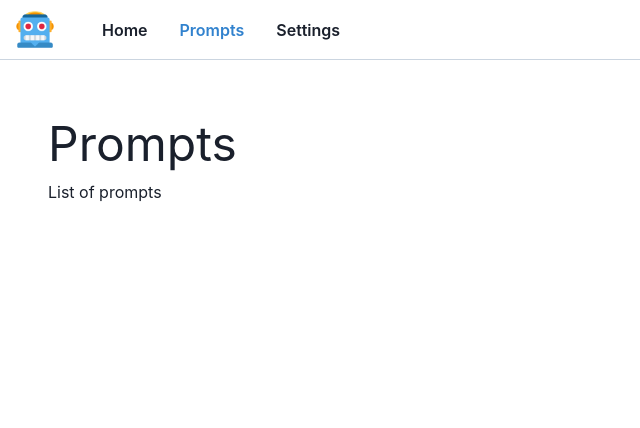
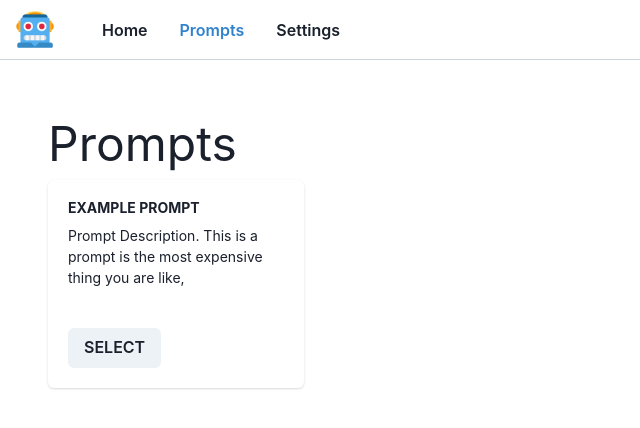
Before and after one commit to sercanpaspal/chatgpt-web, a React (Vite) app: page /prompts in a window 1280 px wide. Shown: the top 428 px of the page, without its empty margins (0-640 px from the left). Built offline with nearby package versions, Linux system fonts and the light colour scheme.

Commit message:
feat: example prompt card

```diff
--- /dev/null
+++ b/src/components/PromptCard/index.jsx
@@ -0,0 +1,28 @@
+import {
+  Box, Button, Card, CardBody, CardFooter, Flex, Heading, Text,
+} from '@chakra-ui/react';
+import React from 'react';
+
+function PromptCard() {
+  return (
+    <Flex>
+      <Card w={256}>
+        <CardBody>
+          <Box>
+            <Heading size="xs" textTransform="uppercase">
+              Example Prompt
+            </Heading>
+            <Text pt="2" fontSize="sm">
+              Prompt Description. This is a prompt is the most expensive thing you are like,
+            </Text>
+          </Box>
+        </CardBody>
+        <CardFooter>
+          <Button>SELECT</Button>
+        </CardFooter>
+      </Card>
+    </Flex>
+  );
+}
+
+export default PromptCard;
--- a/src/pages/Prompts/index.jsx
+++ b/src/pages/Prompts/index.jsx
@@ -1,11 +1,12 @@
 import React from 'react';
 import { Text } from '@chakra-ui/react';
+import PromptCard from '../../components/PromptCard';
 
 function Prompts() {
   return (
     <div>
       <Text fontSize="5xl">Prompts</Text>
-      <p>List of prompts</p>
+      <PromptCard />
     </div>
   );
 }
```
